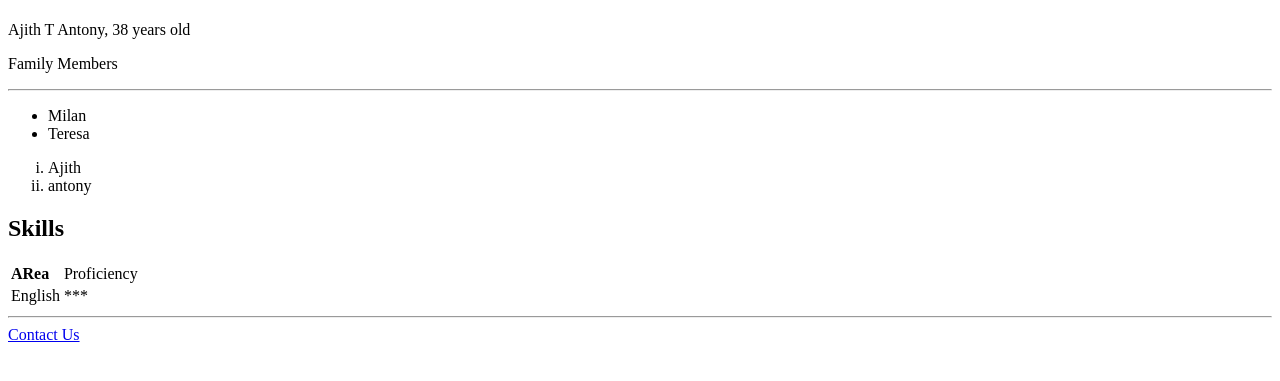
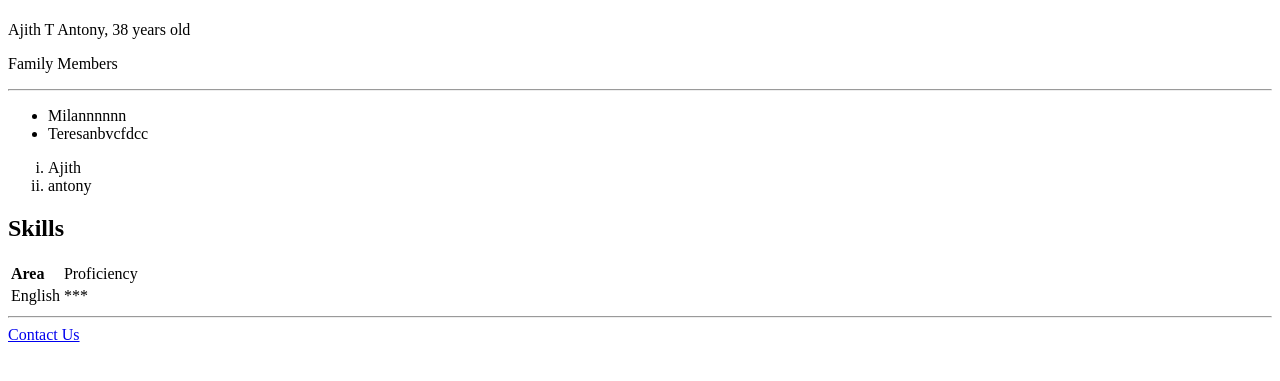
Before and after one commit to ajithcoder1985/cv, a plain HTML site: page index.html in a window 1280 px wide. Shown: the part 59-440 px from the top of the page. Drawn offline with Linux system fonts and the light colour scheme.

Commit message:
Update index.html

```diff
--- a/index.html
+++ b/index.html
@@ -11,8 +11,8 @@
     <p>Family Members </p>
     <hr>
     <ul>
-        <li>Milan</li>
-        <li>Teresa</li>
+        <li>Milannnnnn</li>
+        <li>Teresanbvcfdcc</li>
     </ul>
     <ol type="i">
         <li>Ajith</li>
@@ -21,7 +21,7 @@
     <h2>Skills</h2>
     <table>
         <thead>
-            <td><strong>ARea</strong></td>
+            <td><strong>Area</strong></td>
             <td>Proficiency</td>
         </thead>
         <tbody>
```
